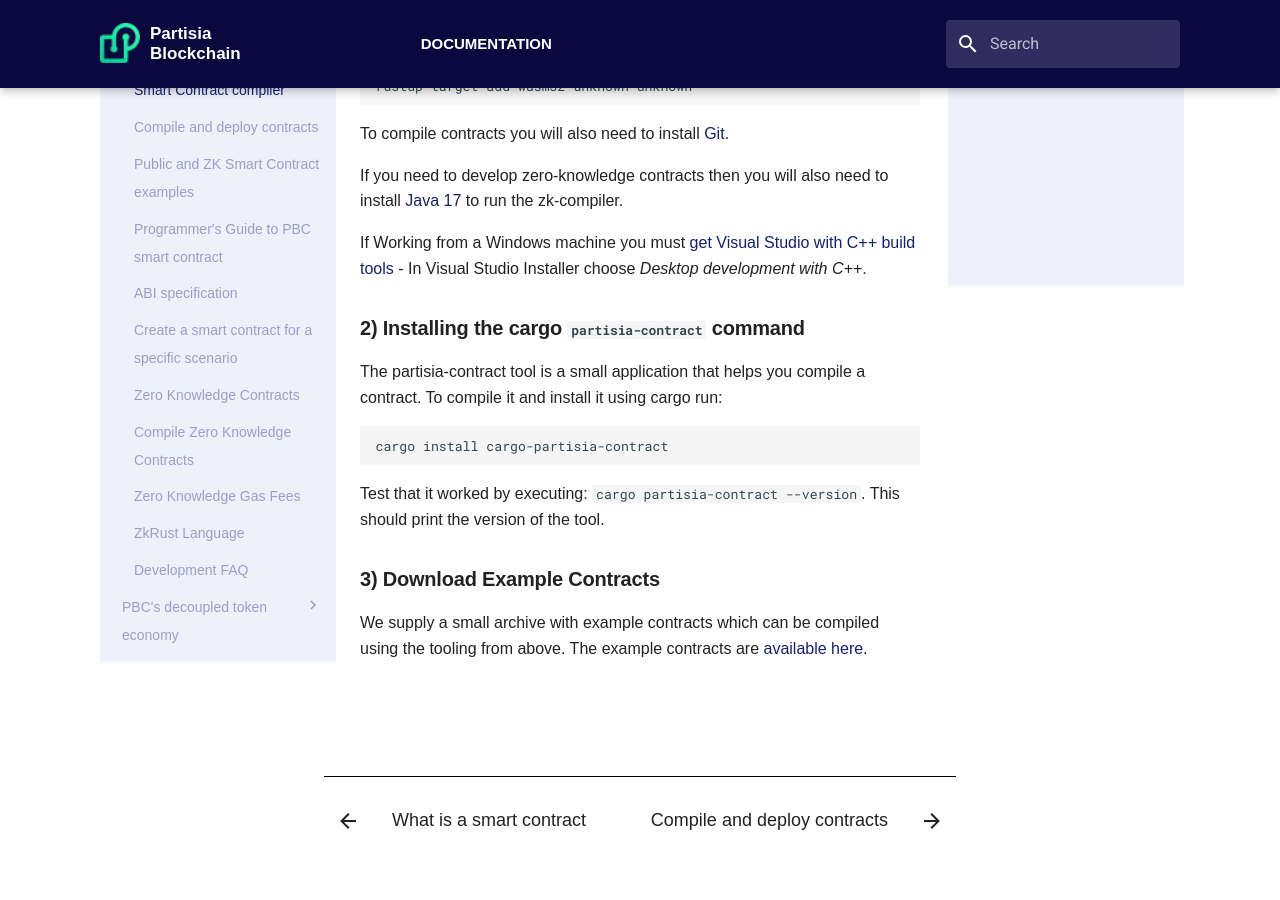
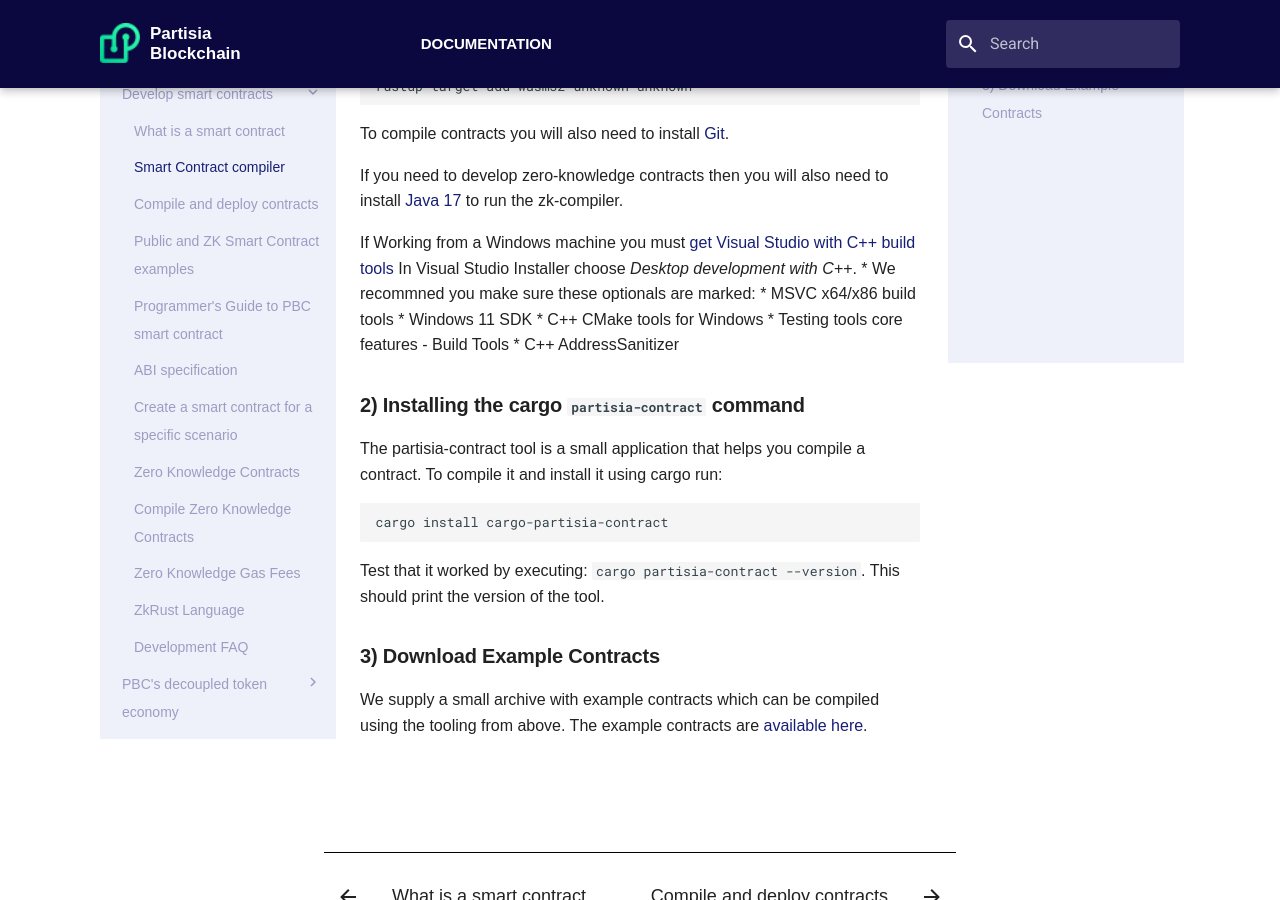
Before and after one commit to 0xSero/partisia-docs, an MkDocs documentation site: the page built from docs/download-compiler.md, in a window 1280 px wide and 900 px high, scrolled down 334 px. Built offline with MkDocs 1.6.1 and Material for MkDocs 9.7.7, drawn with Linux system fonts in a browser that asks for light colours; some web fonts are replaced; a script that is not in the unit is left out.

Commit message:
Updating with internal list of needed optionals

```diff
--- a/docs/download-compiler.md
+++ b/docs/download-compiler.md
@@ -16,8 +16,13 @@
 If you need to develop zero-knowledge contracts then you will also need to install [Java 17](https://openjdk.org/) to run the zk-compiler.
 
 If Working from a Windows machine you must [get Visual Studio with C++  build tools](https://visualstudio.microsoft.com/downloads/)
-- In Visual Studio Installer choose *Desktop development with C++*.
-
+In Visual Studio Installer choose *Desktop development with C++*.
+* We recommned you make sure these optionals are marked:
+  * MSVC x64/x86 build tools
+  * Windows 11 SDK
+  * C++ CMake tools for Windows
+  * Testing tools core features - Build Tools
+  * C++ AddressSanitizer
 
 ### 2) Installing the cargo `partisia-contract` command
 
```
